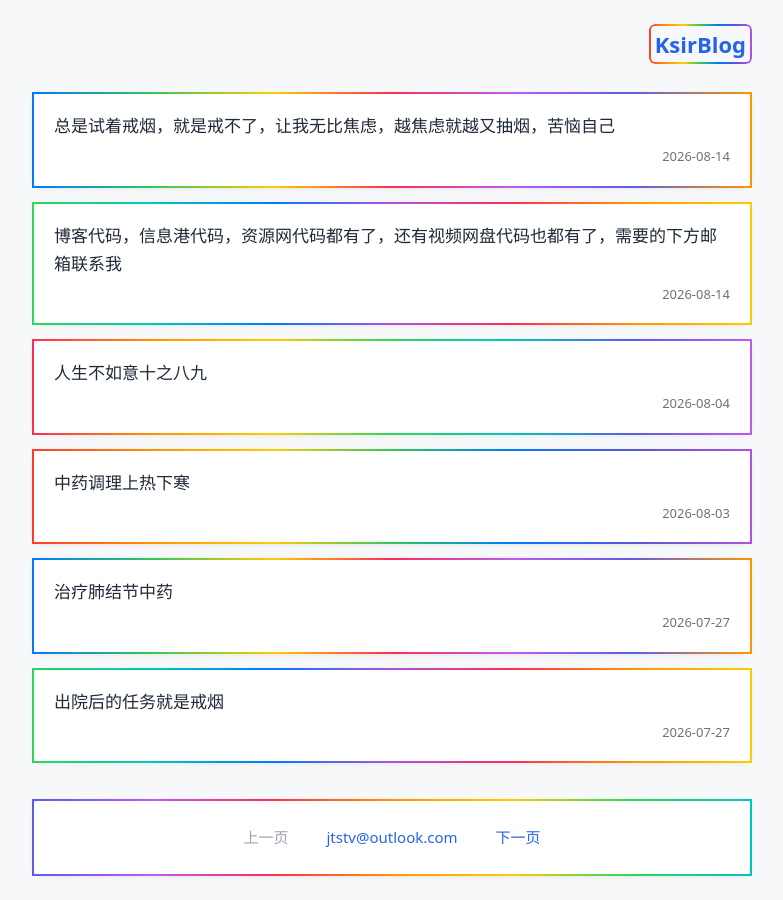
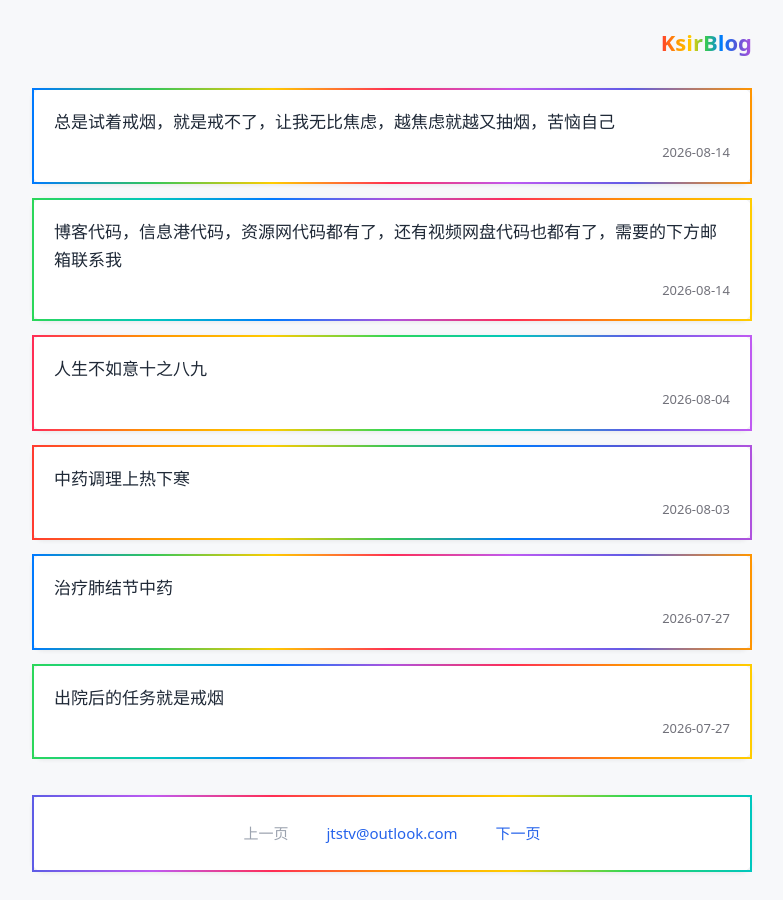
Before and after one commit to JTSTV/Jtstv.github.io, a Jekyll site: the page built from index.html, in a window 1280 px wide. Shown: the whole page, without its empty margins (248-1031 px from the left). Built offline with Jekyll 4.4.1, drawn with Linux system fonts in a browser that asks for light colours; the list of posts is cut into pages by our own code.

Commit message:
更新 index.html

```diff
--- a/index.html
+++ b/index.html
@@ -16,31 +16,15 @@ layout: null
 body{font:16px system-ui,-apple-system,sans-serif;background:#f7f8fa;color:#2c333a;padding:24px 16px;line-height:1.65}
 .container{max-width:720px;margin:0 auto}
 .site-header{text-align:right;margin-bottom:28px}
-
-/*紧贴文字的彩虹边框，无JS，伪元素实现*/
-.site-title-wrap{
-  display:inline-block;
-  position:relative;
-  padding:2px 6px;
-}
-.site-title-wrap::before{
-  content:"";
-  position:absolute;
-  inset:0;
-  border-radius:6px;
-  padding:2px;
-  background:linear-gradient(90deg,#ff3b30,#ff9500,#ffcc00,#34c759,#007aff,#5856d6,#af52de);
-  -webkit-mask:linear-gradient(#fff 0 0) content-box,linear-gradient(#fff 0 0);
-  mask:linear-gradient(#fff 0 0) content-box,linear-gradient(#fff 0 0);
-  -webkit-mask-composite:xor;
-  mask-composite:exclude;
-  pointer-events:none;
-}
+/* 和post页面返回链接完全一致的纯CSS七彩虹文字，无JS */
 .site-title{
   font-size:22px;
   font-weight:600;
   text-decoration:none;
-  color:#2563eb;
+  background:linear-gradient(90deg,#ff3b30,#ff9500,#ffcc00,#34c759,#007aff,#5856d6,#af52de);
+  -webkit-background-clip:text;
+  background-clip:text;
+  color:transparent;
 }
 
 .post-item{margin-bottom:14px}
@@ -96,9 +80,7 @@ body{padding:16px 12px}
 <body>
 <div class="container">
 <div class="site-header">
-<div class="site-title-wrap">
 <a href="/" class="site-title">{{site.title}}</a>
-</div>
 </div>
 {%for post in paginator.posts%}
 <div class="post-item">
```
